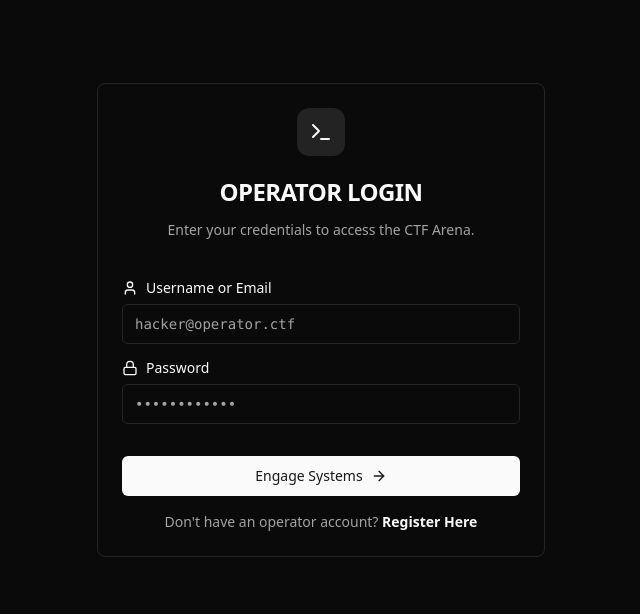
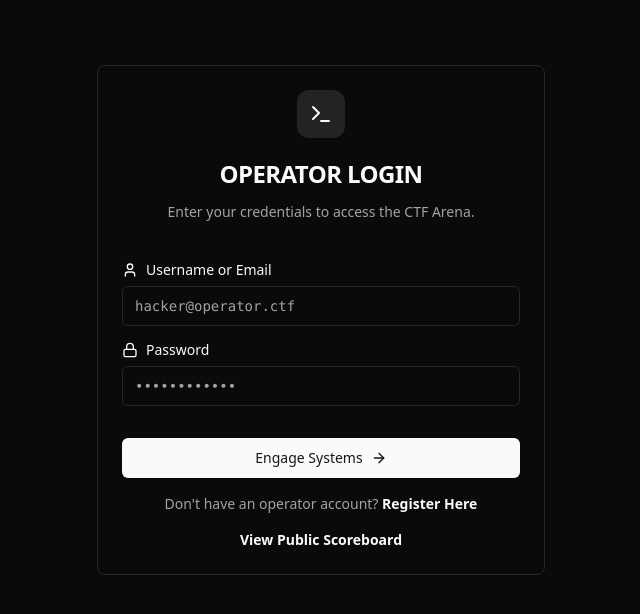
Before and after one commit to irizkyw/riseranger2-incident-response, a React (Vite) app in the folder packages/frontend/: page /login in a window 1280 px wide. Shown: the top 614 px of the page, without its empty margins (319-959 px from the left). Built offline with nearby package versions, Linux system fonts and the light colour scheme; no server answers.

Commit message:
fixing some bug login

```diff
--- a/packages/frontend/src/pages/Login.tsx
+++ b/packages/frontend/src/pages/Login.tsx
@@ -95,6 +95,12 @@ export const Login: React.FC = () => {
                 Register Here
               </Link>
             </div>
+
+            <div className="text-center text-sm text-muted-foreground">
+              <Link to="/scoreboard" className="font-semibold text-primary hover:underline">
+                View Public Scoreboard
+              </Link>
+            </div>
           </CardFooter>
         </form>
       </Card>
```
